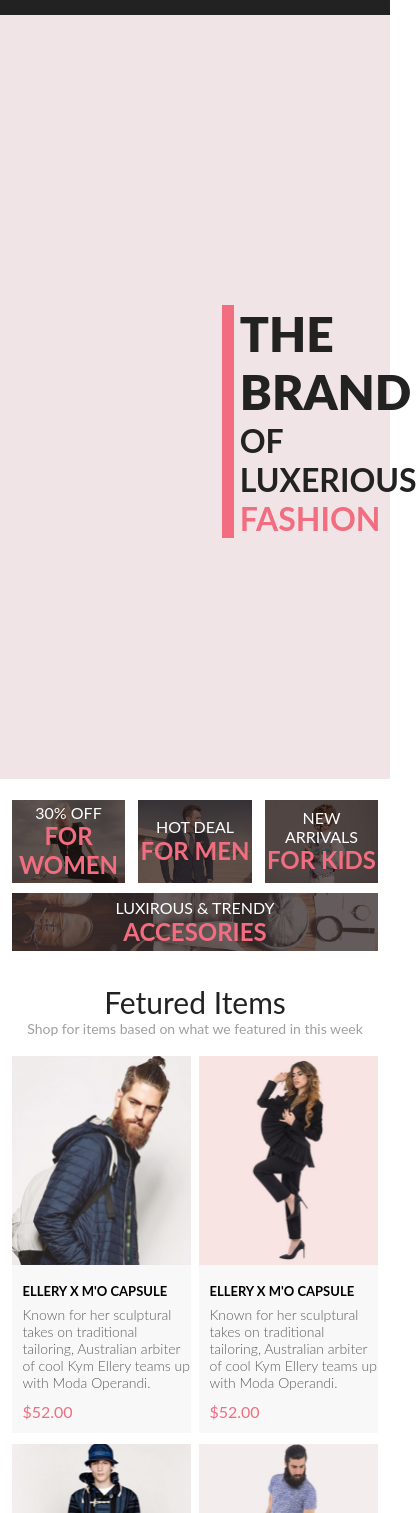
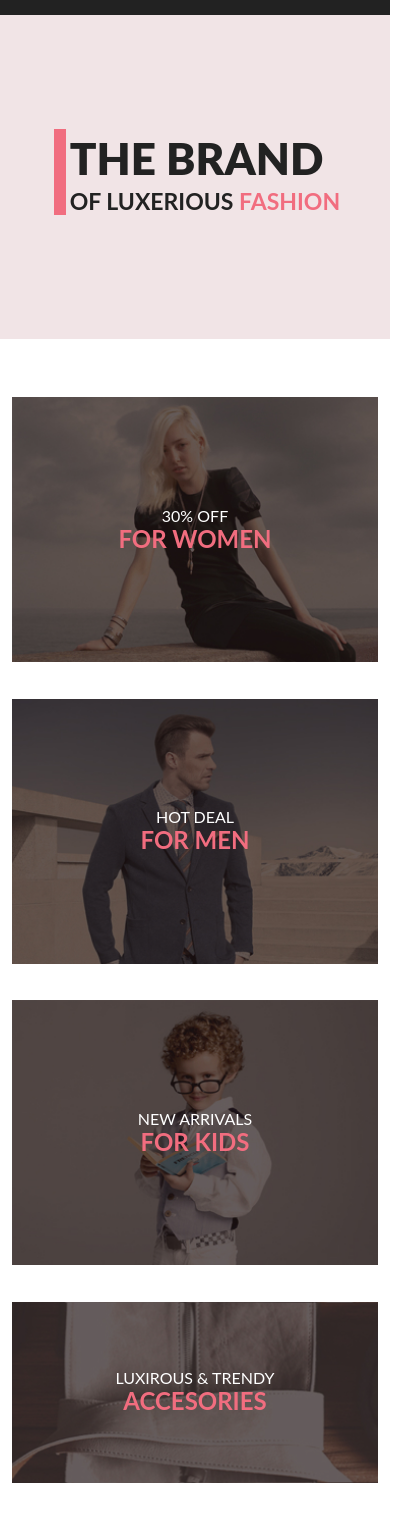
Before and after one commit to ksufik/adaptive, a plain HTML site: page index.html in a window 390 px wide. Shown: the part 61-1574 px from the top of the page, 417 px wide, since content can reach past the window. Drawn offline with Linux system fonts and the light colour scheme.

Commit message:
Сделала версию для мобильного

```diff
--- a/index.html
+++ b/index.html
@@ -23,6 +23,7 @@
          </header>
         <div class="banner-top">
             <div class="banner-top__box">
+                <img src="img/banner.png" alt="banner">
                 <div class="banner-top__text">
                     <p class="the-brand"> The brand</p>
                     <p class="luxerious">of luxerious
@@ -49,7 +50,8 @@
                 </a>
             </div>
             <div class="pics__bottom">
-                <a class="pics__link pics__link_width" href="#"><img class="pics__img" src="img/accesories.png" alt="accesories">
+                <a class="pics__link pics__link__accesories" href="#">
+                    <!-- <img class="pics__img" src="img/accesories.png" alt="accesories"> -->
                     <div class="pics__text">LUXIROUS & TRENDY
                         <div class="pics__head">ACCESORIES</div>
                     </div>
--- a/style.sass
+++ b/style.sass
@@ -44,12 +44,11 @@ body
 
 .logo
     display: block
-    flex-grow: 1
     @extend .header-icon
 
 .fa-search, .fa-bars, .fa-user, .fa-shopping-cart
     @extend .header-icon
-    flex-grow: 1
+
     cursor: pointer
     &:hover
         @extend .pink
@@ -58,8 +57,9 @@ body
     background: #F1E4E6
     &__box
         @extend .container
-        background: url(img/banner.png) no-repeat
-        min-height: 764px
+        // background: url(img/banner.png) no-repeat
+        // min-height: 764px
+        padding: 31% 0 34%
         position: relative
     &__text
         color: $black
@@ -95,8 +95,12 @@ body
         align-items: center
         transition: 1s
         width: 31%
-        &_width
+        &__accesories
             width: 100%
+            background-image: url(img/accesories.png)
+            background-position: center
+            min-height: 181px
+
         &:hover
             transform: scale(1.2)
         &:hover .pics__img
@@ -134,6 +138,7 @@ body
 
 .ml
     margin-left: 6%
+    margin-right: 6%
 
 .item
     position: relative
@@ -366,8 +371,47 @@ body
 
 @media (max-width: 667px)
 
+    .header-right
+        width: 1%
+
     .fa-user, .fa-shopping-cart
         display: none
 
-    .banner-top__box
-        background-image: none
+    .banner-top
+        display: flex
+        justify-content: center
+        padding: 0 3%
+        &__box img
+            display: none
+
+    .banner-top__text
+        position: unset
+        width: max-content
+
+    .the-brand
+        font-size: 44px
+
+    .luxerious
+        font-size: 23px
+
+    .pics__top, .item__box
+        flex-direction: column
+
+    .feedback__figure, .subscribe, .subscribe__input, .advantages__item
+        width: 90%
+
+    .item, .pics__link
+        width: 100%
+
+    .pics__link
+        margin-top: 10%
+
+    .browse
+        margin: 6% auto 16%
+
+    .footer__box
+        flex-direction: column-reverse
+
+    .social
+        width: 25%
+        padding: 8% 0 9%
```
Also changed, not shown: style.css, 1 other file.
